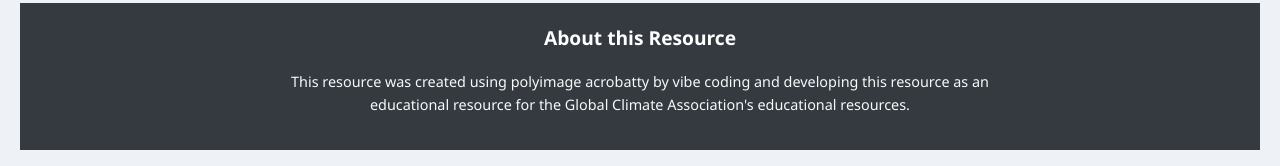
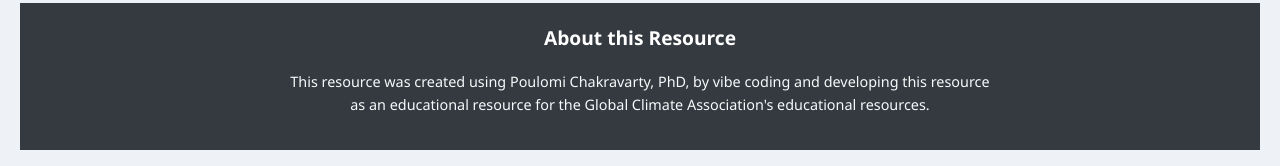
Before and after one commit to GCA-Poulomi/Interactive-Sunshine-Recorder, a plain HTML site: page index.html in a window 1280 px wide. Shown: the part 1330-1496 px from the top of the page. Drawn offline with Linux system fonts and the light colour scheme.

Commit message:
Update index.html

```diff
--- a/index.html
+++ b/index.html
@@ -45,7 +45,7 @@
 
     <footer class="attribution-footer">
         <h2>About this Resource</h2>
-        <p>This resource was created using polyimage acrobatty by vibe coding and developing this resource as an educational resource for the Global Climate Association's educational resources.</p>
+        <p>This resource was created using Poulomi Chakravarty, PhD, by vibe coding and developing this resource as an educational resource for the Global Climate Association's educational resources.</p>
     </footer>
 
     <script src="script.js" defer></script>
```
